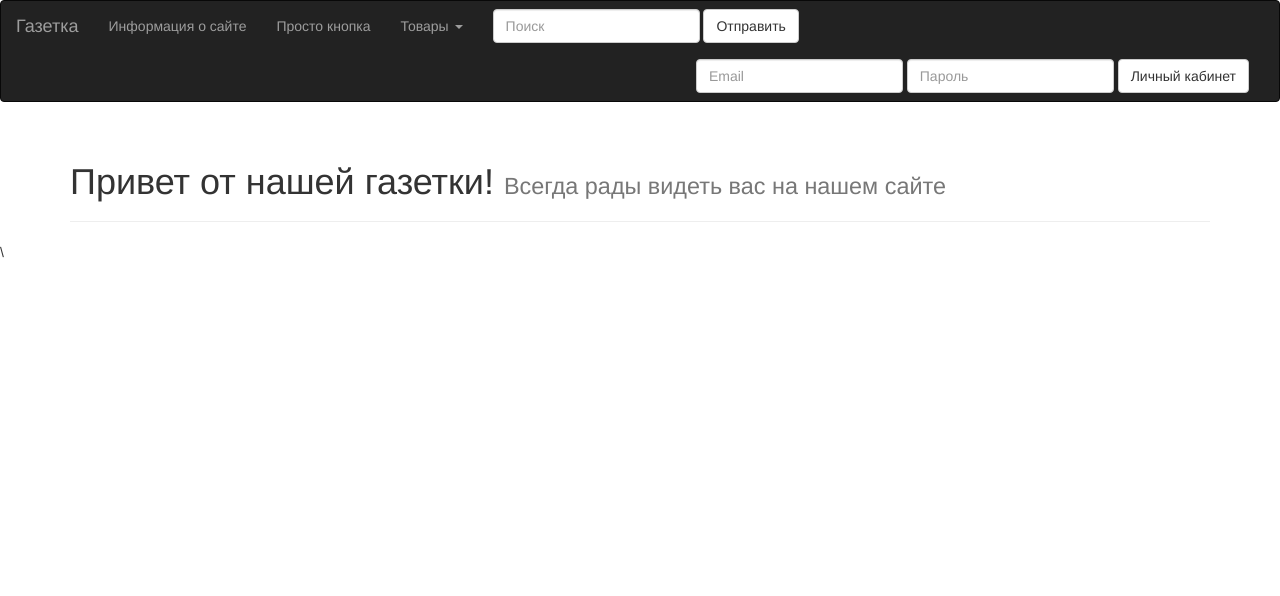
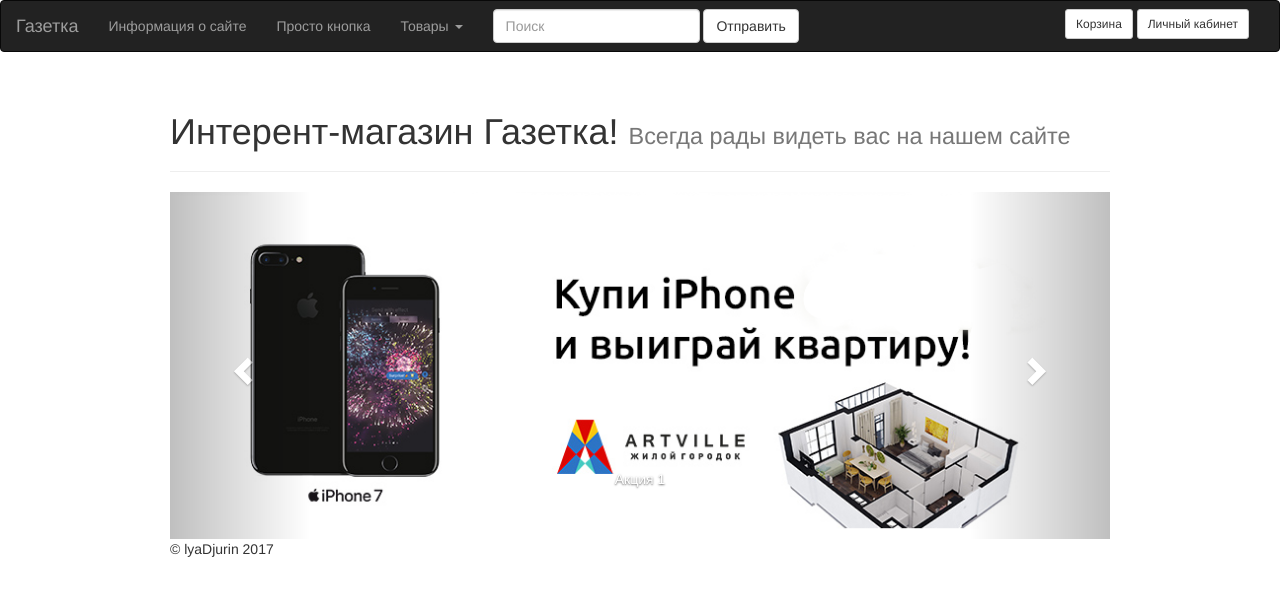
Before and after one commit to IlyaDjurin/diplom-project, a Flask app: page / in a window 1280 px wide. Shown: the top 596 px of the page. Run offline with Flask 2, Linux system fonts and the light colour scheme; some libraries are stand-ins or nearby versions.

Commit message:
Добавил функционал

```diff
--- a/server.py
+++ b/server.py
@@ -10,6 +10,10 @@ def index():
 def info():
 	return render_template('info_gl_str.html')
 
+@my_flask_app.route('/log1/')
+def log1():
+	return render_template('login_menu.html')
+
 @my_flask_app.route('/login/',methods = ['POST'])
 def login():
 		return render_template('login.html',email=request.form.get("email"), password=request.form.get("passwd"))
--- a/static/css/main.css
+++ b/static/css/main.css
@@ -1,9 +1,9 @@
-.page-header{
-	color: red;
-	font-size: 44px;
-	padding: 30px;
+
+.carousel-inner {
+	padding-right: 1px
+	padding-left: 1px
+	width: 970px;
 }
-p{
-	font-size: 16px;
-	font-size: Arial;
+.container {
+    width: 970px;
 }
--- a/templates/index.html
+++ b/templates/index.html
@@ -9,6 +9,7 @@
 
     <!-- Bootstrap -->
     <link href="/static/css/bootstrap.min.css" rel="stylesheet">
+    <link href="/static/css/main.css" rel="stylesheet">
 
     <!-- HTML5 shim and Respond.js for IE8 support of HTML5 elements and media queries -->
     <!-- WARNING: Respond.js doesn't work if you view the page via file:// -->
@@ -18,65 +19,23 @@
     <![endif]-->
   </head>
   <body>
-	<nav class="navbar navbar-inverse" role="navigation">
-  <div class="container-fluid">
-    <!-- Brand and toggle get grouped for better mobile display -->
-    <div class="navbar-header">
-      <button type="button" class="navbar-toggle collapsed" data-toggle="collapse" data-target="#bs-example-navbar-collapse-1" aria-expanded="false">
-        <span class="sr-only">Toggle navigation</span>
-        <span class="icon-bar"></span>
-        <span class="icon-bar"></span>
-        <span class="icon-bar"></span>
+{% include "navigation.html" %}
+<div class="container">
+  <div class="page-header">
+    <h1> Интерент-магазин Газетка! <small>Всегда рады видеть вас на нашем сайте</small></h1>
+  </div>
+</div>
 
-      </button>
-      <a class="navbar-brand" href="#">Газетка</a>
-    </div>
-
-    <!-- Collect the nav links, forms, and other content for toggling -->
-    <div class="collapse navbar-collapse" id="bs-example-navbar-collapse-1">
-      <ul class="nav navbar-nav">
-        <li><a href="/inf/">Информация о сайте</a></li>
-        <li><a href="#">Просто кнопка</a></li>
-        <li class="dropdown">
-          <a href="#" class="dropdown-toggle" data-toggle="dropdown" role="button" aria-haspopup="true" aria-expanded="false">Товары <span class="caret"></span></a>
-          <ul class="dropdown-menu">
-            <li><a href="#">Смартфоны</a></li>
-            <li><a href="#">Бытовая техника</a></li>
-            <li><a href="#">Автотовары</a></li>
-            <li><a href="#">Просто кнопка</a></li>
-            <li role="separator" class="divider"></li>
-            <li><a href="#">Прочее</a></li>
-
-          </ul>
-        </li>
-      </ul>
-      <form class="navbar-form navbar-left">
-        <div class="form-group">
-          <input type="text" class="form-control" placeholder="Поиск">
-        </div>
-        <button type="submit" class="btn btn-default">Отправить</button>
-      </form>
-      <form class="navbar-form navbar-right" method="POST" action="/login/">
-        <div class="form-group">
-          <input type="text" class="form-control" placeholder="Email" name = "email">
-
-          <div class="form-group">
-          <input type="password" class="form-control" placeholder="Пароль" name = "passwd">
-        </div>
-        <button type="submit" class="btn btn-default">Личный кабинет</button>
-      </form>
+<div class="container">
+	{% include "slider.html" ignore missing %}
+</div>
 
 
-        </li>
-      </ul>
-    </div><!-- /.navbar-collapse -->
-  </div><!-- /.container-fluid -->
-</nav>
 <div class="container">
-  <div class="page-header">
-    <h1 padding: 30px >  Привет от нашей газетки! <small>Всегда рады видеть вас на нашем сайте</small></h1>
-  </div>
-</div>\
+ <div class="footer">
+        <p>&copy; lyaDjurin 2017</p>
+      </div>
+      </div>
 
 
     <!-- jQuery (necessary for Bootstrap's JavaScript plugins) -->
--- /dev/null
+++ b/templates/login_pass.html
@@ -0,0 +1,2 @@
+<a>{{ email }}</a>
+<a>{{ passwd }}</a>
--- /dev/null
+++ b/templates/navigation.html
@@ -0,0 +1,52 @@
+<nav class="navbar navbar-inverse" role="navigation">
+  <div class="container-fluid">
+    <!-- Brand and toggle get grouped for better mobile display -->
+    <div class="navbar-header">
+      <button type="button" class="navbar-toggle collapsed" data-toggle="collapse" data-target="#bs-example-navbar-collapse-1" aria-expanded="false">
+        <span class="sr-only">Toggle navigation</span>
+        <span class="icon-bar"></span>
+        <span class="icon-bar"></span>
+        <span class="icon-bar"></span>
+
+      </button>
+      <a class="navbar-brand" href="#">Газетка</a>
+    </div>
+
+    <!-- Collect the nav links, forms, and other content for toggling -->
+    <div class="collapse navbar-collapse" id="bs-example-navbar-collapse-1">
+      <ul class="nav navbar-nav">
+        <li><a href="/inf/">Информация о сайте</a></li>
+        <li><a href="#">Просто кнопка</a></li>
+        <li class="dropdown">
+          <a href="#" class="dropdown-toggle" data-toggle="dropdown" role="button" aria-haspopup="true" aria-expanded="false">Товары <span class="caret"></span></a>
+          <ul class="dropdown-menu">
+            <li><a href="#">Смартфоны</a></li>
+            <li><a href="#">Бытовая техника</a></li>
+            <li><a href="#">Автотовары</a></li>
+            <li><a href="#">Просто кнопка</a></li>
+            <li role="separator" class="divider"></li>
+            <li><a href="#">Прочее</a></li>
+
+          </ul>
+        </li>
+      </ul>
+      <form class="navbar-form navbar-left">
+        <div class="form-group">
+          <input type="text" class="form-control" placeholder="Поиск">
+        </div>
+        <button type="submit" class="btn btn-default">Отправить</button>
+      </form>
+      <form class="navbar-form navbar-right">
+        <div class="form-group">
+         <button type="submit" class="btn btn-default btn-sm">Корзина</button>
+         <a href="/log1/" class="btn btn-default btn-sm" \>Личный кабинет</a>
+
+        </div>
+      </form>
+
+
+        </li>
+      </ul>
+    </div><!-- /.navbar-collapse -->
+  </div><!-- /.container-fluid -->
+</nav>
--- /dev/null
+++ b/templates/slider.html
@@ -0,0 +1,41 @@
+<div id="carousel-example-generic" class="carousel slide" data-ride="carousel">
+  <!-- Indicators -->
+  <ol class="carousel-indicators">
+    <li data-target="#carousel-example-generic" data-slide-to="0" class="active"></li>
+    <li data-target="#carousel-example-generic" data-slide-to="1"></li>
+    <li data-target="#carousel-example-generic" data-slide-to="2"></li>
+  </ol>
+
+  <!-- Wrapper for slides -->
+  <div class="carousel-inner" role="listbox">
+    <div class="item active">
+      <img src="/static/img/1.png" alt="Акция 1">
+      <div class="carousel-caption">
+        Акция 1
+      </div>
+    </div>
+
+
+    <div class="item">
+      <img src="/static/img/2.png" alt="Акция 2">
+      <div class="carousel-caption">
+        Акция 2
+      </div>
+    </div>
+
+    <div class="item ">
+      <img src="/static/img/3.png" alt="Акция 3">
+      <div class="carousel-caption">
+        Акция 3
+      </div>
+    </div>
+  </div>
+
+  <!-- Controls -->
+  <a class="left carousel-control" href="#carousel-example-generic" data-slide="prev">
+    <span class="glyphicon glyphicon-chevron-left"></span>
+  </a>
+  <a class="right carousel-control" href="#carousel-example-generic" data-slide="next">
+    <span class="glyphicon glyphicon-chevron-right"></span>
+  </a>
+</div>
```
Also changed, not shown: templates/login_menu.html (added, +51 -0 lines), static/css/bootstrap-theme.min.css, static/img/1.png (added), static/img/2.png (added), static/img/3.png (added).
